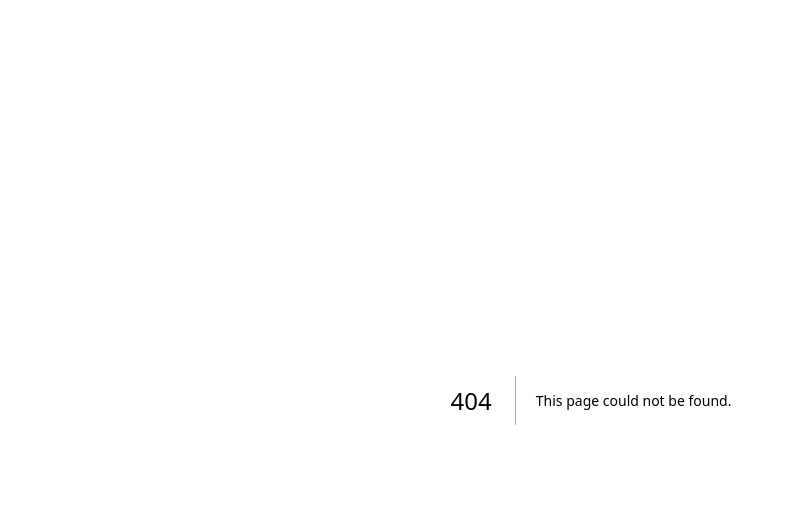
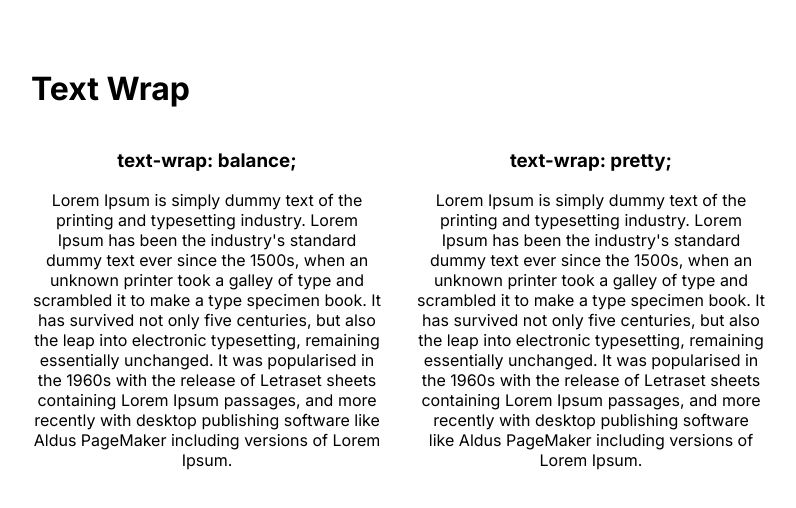
Before and after one commit to Razum/frontend_dive, a Next.js app: page /text-wrap in a window 1280 px wide. Before the commit this address had no page. Shown: the top 508 px of the page, without its empty margins (49-845 px from the left). Built offline with nearby package versions, Linux system fonts and the light colour scheme.

Commit message:
nth-child

```diff
--- /dev/null
+++ b/src/app/anchor-positioning/page.module.css
@@ -0,0 +1,18 @@
+.wrapper {
+    padding: 1rem 3rem;
+}
+
+.button {
+    background: none;
+    border: none;
+    cursor: pointer;
+}
+
+.tooltip {
+    inset: unset;
+    bottom: anchor(top);
+    left: anchor(center);
+}
+
+.tooltip {
+}
--- /dev/null
+++ b/src/app/nth-child/page.module.css
@@ -0,0 +1,16 @@
+.wrapper {
+    padding: 1rem 3rem;
+}
+
+.parent > div:nth-child(2n) {
+    background-color: #f0f0f0;
+}
+
+.parent > div:nth-child(-n + 5) {
+    background-color: #71d5f3;
+}
+
+
+.parent > div:nth-child(2n of .child) {
+    background-color: #acf8b1;
+}
--- a/src/app/subgrid/page.module.css
+++ b/src/app/subgrid/page.module.css
@@ -16,7 +16,7 @@
     grid-template-columns: subgrid;
     grid-template-rows: subgrid;
     gap: 1rem;
-    grid-row: span 3
+    grid-row: span 3;
 }
 
 .article > h3 {
--- /dev/null
+++ b/src/app/text-wrap/page.module.css
@@ -0,0 +1,17 @@
+.wrapper {
+    padding: 3rem 5rem;
+}
+
+.grid {
+    display: grid;
+    grid-template-columns: 1fr 1fr 1fr;
+    gap: 2rem;
+    text-align: center;
+}
+.balance {
+    text-wrap: balance;
+}
+
+.pretty {
+    text-wrap: pretty;
+}
--- /dev/null
+++ b/src/app/text-wrap/page.tsx
@@ -0,0 +1,42 @@
+import styles from '@/app/text-wrap/page.module.css';
+
+function TextWrapPage() {
+    return (
+        <div className={styles.wrapper}>
+            <h1>Text Wrap</h1>
+
+            <div className={styles.grid}>
+                <div className={styles.balance}>
+                    <h3>text-wrap: balance;</h3>
+                    Lorem Ipsum is simply dummy text of the printing and
+                    typesetting industry. Lorem Ipsum has been the industry's
+                    standard dummy text ever since the 1500s, when an unknown
+                    printer took a galley of type and scrambled it to make a
+                    type specimen book. It has survived not only five centuries,
+                    but also the leap into electronic typesetting, remaining
+                    essentially unchanged. It was popularised in the 1960s with
+                    the release of Letraset sheets containing Lorem Ipsum
+                    passages, and more recently with desktop publishing software
+                    like Aldus PageMaker including versions of Lorem Ipsum.
+                </div>
+                <div className={styles.pretty}>
+                    <h3>text-wrap: pretty;</h3>
+                    Lorem Ipsum is simply dummy text of the printing and
+                    typesetting industry. Lorem Ipsum has been the industry's
+                    standard dummy text ever since the 1500s, when an unknown
+                    printer took a galley of type and scrambled it to make a
+                    type specimen book. It has survived not only five centuries,
+                    but also the leap into electronic typesetting, remaining
+                    essentially unchanged. It was popularised in the 1960s with
+                    the release of Letraset sheets containing Lorem Ipsum
+                    passages, and more recently with desktop publishing software
+                    like Aldus PageMaker including versions of Lorem Ipsum.
+                </div>
+
+                <div className={styles.pretty}></div>
+            </div>
+        </div>
+    );
+}
+
+export default TextWrapPage;
```
Also changed, not shown: src/app/abort-controller/page.tsx (+19 -11 lines), src/app/anchor-positioning/page.tsx (added, +33 -0 lines), src/app/nth-child/page.tsx (added, +24 -0 lines), src/app/page.tsx (+9 -0 lines), .eslintrc.json, src/app/abort-controller/page.module.css (line endings or trailing spaces).
